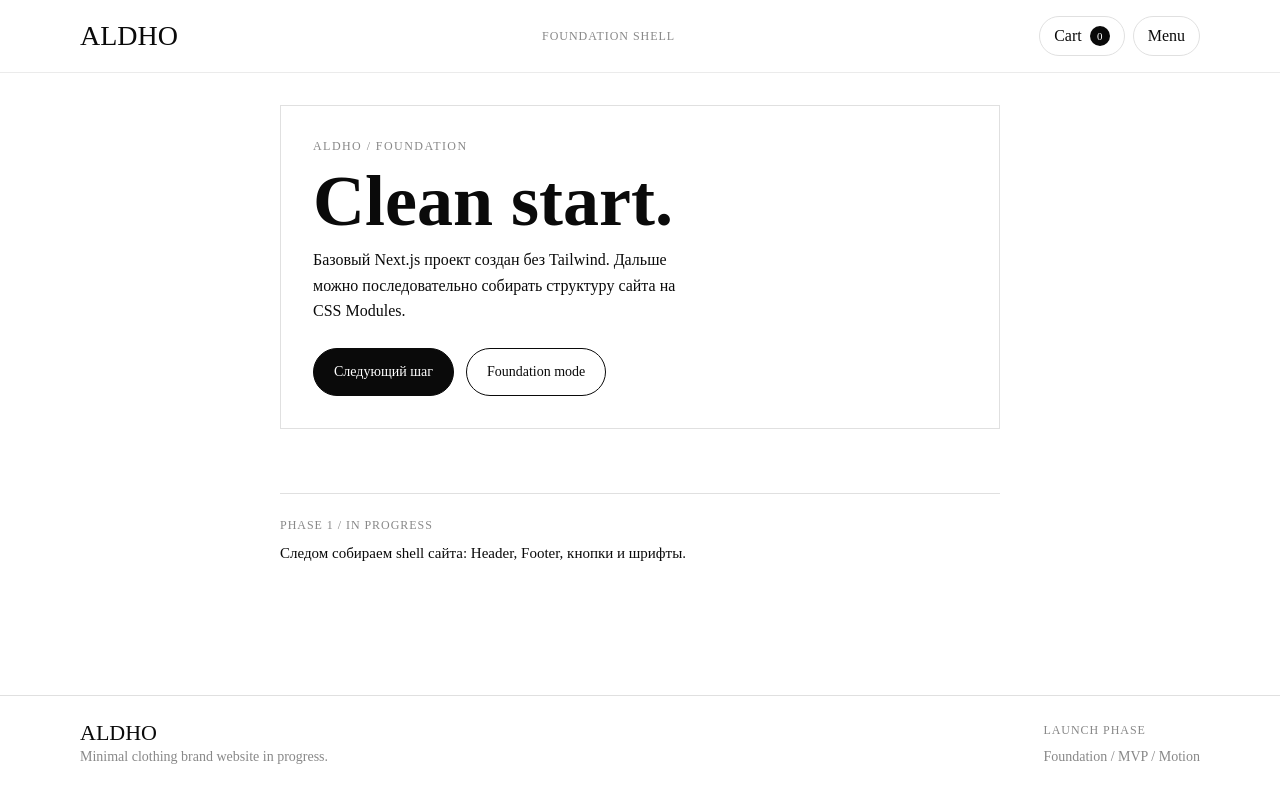
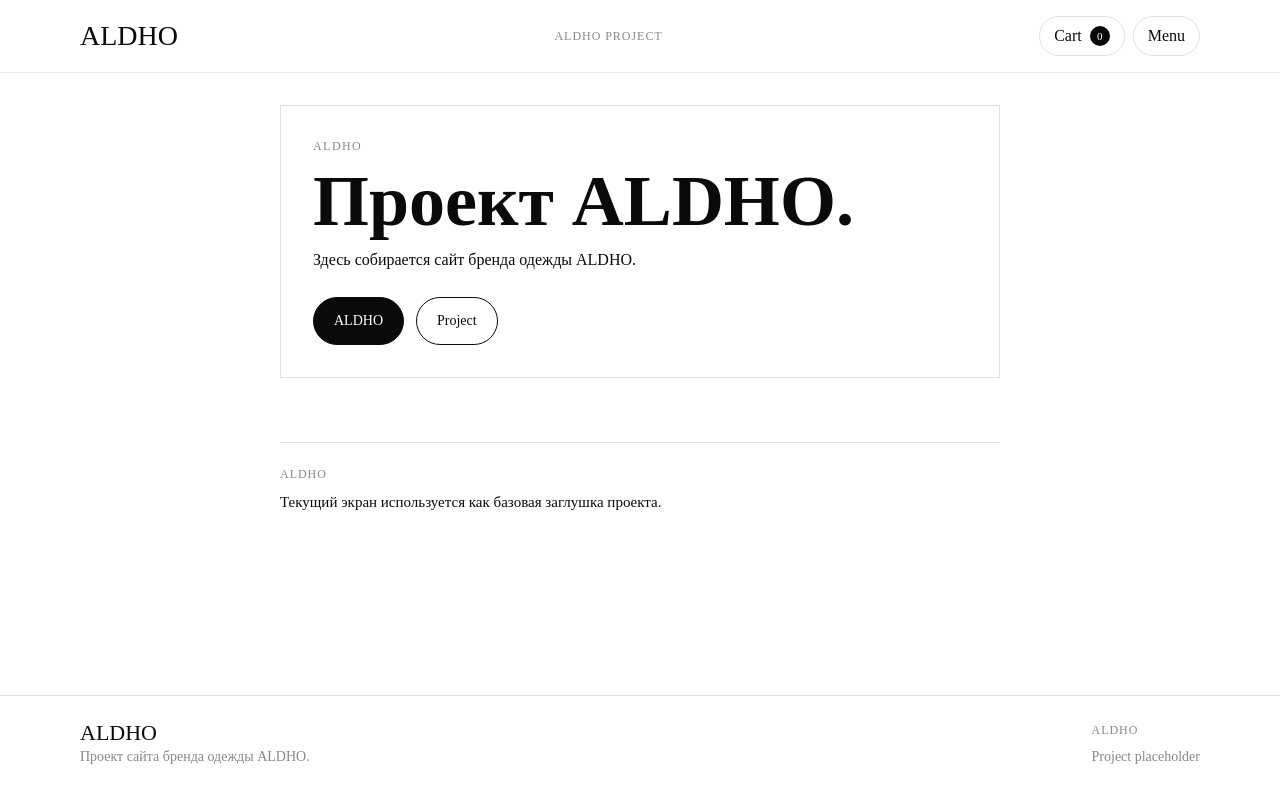
Before and after one commit to ALDYNEC-07/ALDHO, a Next.js app: page / in a window 1280 px wide. Built offline with nearby package versions, Linux system fonts and the light colour scheme.

Commit message:
chore: replace old copy with aldho placeholders

```diff
--- a/app/page.tsx
+++ b/app/page.tsx
@@ -10,16 +10,15 @@ export default function HomePage() {
       <Section>
         <Container width="narrow">
           <div className={styles.card}>
-            <p className={styles.eyebrow}>ALDHO / foundation</p>
-            <h1 className={styles.title}>Clean start.</h1>
+            <p className={styles.eyebrow}>ALDHO</p>
+            <h1 className={styles.title}>Проект ALDHO.</h1>
             <p className={styles.text}>
-              Базовый Next.js проект создан без Tailwind. Дальше можно
-              последовательно собирать структуру сайта на CSS Modules.
+              Здесь собирается сайт бренда одежды ALDHO.
             </p>
             <div className={styles.actions}>
-              <LinkButton href="#next-step">Следующий шаг</LinkButton>
+              <LinkButton href="#next-step">ALDHO</LinkButton>
               <Button variant="secondary" type="button">
-                Foundation mode
+                Project
               </Button>
             </div>
           </div>
@@ -29,9 +28,9 @@ export default function HomePage() {
       <Section id="next-step">
         <Container width="narrow">
           <div className={styles.note}>
-            <p className={styles.noteLabel}>Phase 1 / in progress</p>
+            <p className={styles.noteLabel}>ALDHO</p>
             <p className={styles.noteText}>
-              Следом собираем shell сайта: Header, Footer, кнопки и шрифты.
+              Текущий экран используется как базовая заглушка проекта.
             </p>
           </div>
         </Container>
--- a/components/layout/Footer.tsx
+++ b/components/layout/Footer.tsx
@@ -8,12 +8,12 @@ export function Footer() {
         <div className={styles.inner}>
           <div>
             <p className={styles.brand}>ALDHO</p>
-            <p className={styles.text}>Minimal clothing brand website in progress.</p>
+            <p className={styles.text}>Проект сайта бренда одежды ALDHO.</p>
           </div>
 
           <div className={styles.meta}>
-            <p className={styles.label}>Launch phase</p>
-            <p className={styles.text}>Foundation / MVP / Motion</p>
+            <p className={styles.label}>ALDHO</p>
+            <p className={styles.text}>Project placeholder</p>
           </div>
         </div>
       </Container>
--- a/components/layout/Header.tsx
+++ b/components/layout/Header.tsx
@@ -12,7 +12,7 @@ export function Header() {
           </Link>
 
           <div className={styles.navPlaceholder} aria-hidden="true">
-            Foundation shell
+            ALDHO project
           </div>
 
           <div className={styles.actions}>
```
